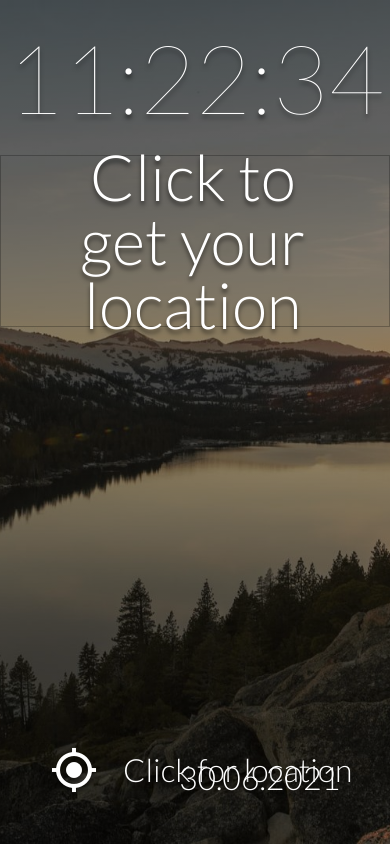
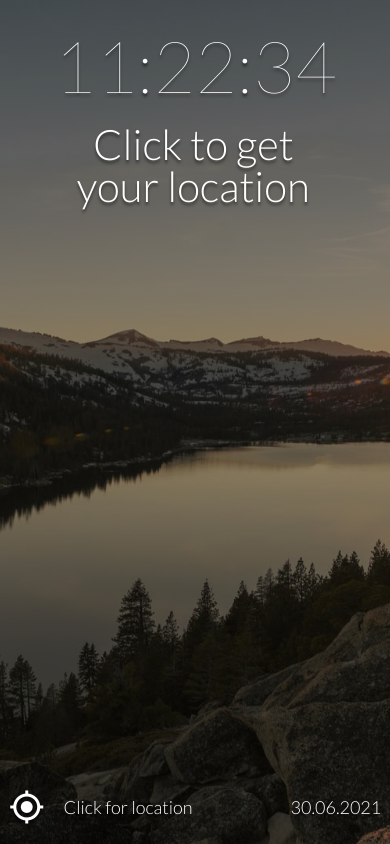
Before and after one commit to melchior2137/weather-app, a plain HTML site: page index.html in a window 390 px wide. Drawn offline with nearby package versions, Linux system fonts and the light colour scheme.

Commit message:
media queries

```diff
--- a/index.html
+++ b/index.html
@@ -6,12 +6,14 @@
     <meta http-equiv="X-UA-Compatible" content="IE=edge">
     <link href="reset.css" rel="stylesheet">
     <link href="style.css" rel="stylesheet">
+    <link href="media-query.css" rel="stylesheet">
     <link rel="preconnect" href="https://fonts.googleapis.com">
     <link rel="preconnect" href="https://fonts.gstatic.com" crossorigin>
     <link href="https://fonts.googleapis.com/css2?family=Lato:wght@100;300;400&display=swap" rel="stylesheet">
     <link
         href="https://fonts.googleapis.com/css?family=Material+Icons|Material+Icons+Outlined|Material+Icons+Two+Tone|Material+Icons+Round|Material+Icons+Sharp"
         rel="stylesheet">
+        <meta name="viewport" content="width=device-width, initial-scale=1">
 
     <title>Weather</title>
 </head>
--- /dev/null
+++ b/media-query.css
@@ -0,0 +1,39 @@
+/**
+ * Basic CSS Media Query Template
+ * TODO: I should probably use Sass...
+ * Author: Michael Vieth
+ * ------------------------------------------
+ *  Responsive Grid Media Queries - 1280, 1024, 768, 480
+ *   1280-1024   - desktop (default grid)
+ *   1024-768    - tablet landscape
+ *   768-480     - tablet
+ *   480-less    - phone landscape & smaller
+ * --------------------------------------------
+ */
+ @media all and (min-width: 1024px) and (max-width: 1280px) {
+     html{
+    zoom:0.5;
+     }
+
+ }
+
+ @media all and (min-width: 768px) and (max-width: 1024px) {
+
+    html{
+        zoom:0.8;
+         }
+ }
+
+ @media all and (min-width: 480px) and (max-width: 768px) {
+    html{
+        zoom:0.8;
+         }
+
+ }
+
+ @media all and (max-width: 480px) {
+    html{
+        zoom:0.75;
+         }
+
+ }
--- a/script.js
+++ b/script.js
@@ -369,3 +369,9 @@ else {
   document.body.style.backgroundRepeat = "no-repeat";
   document.body.style.backgroundSize = "cover";
 }
+
+
+const intervalId = window.setInterval(function(){
+  console.log("Width:" + window.innerWidth);
+  console.log("height" + window.innerHeight);
+}, 1000);
--- a/style.css
+++ b/style.css
@@ -14,33 +14,30 @@ h1 {
 
 h2 {
     font-weight: 300;
-    font-size: 64px;
+    font-size: 56px;
     text-align: center;
 }
 
 h3 {
     font-weight: 300;
-    font-size: 32px;
+    font-size: 24px;
 }
 
 h4 {
     font-weight: 300;
-    font-size: 24px;
+    font-size: 16px;
 }
 
 #curr-weather-wrapper {
     display: flex;
     justify-content: center;
     align-items: center;
-    margin-top: 30px;
-    border: 1px solid rgba(0, 0, 0, 0.25);
     height: 170px;
     transition: all 500ms ease-in-out;
 }
 
 #curr-weather-wrapper:hover{
     background: rgba(169, 169, 169, 0.2);
-    border: 1px solid rgba(0, 0, 0, 1);
 }
 
 #curr-weather-wrapper:hover #min-max-wrapper{
@@ -54,6 +51,15 @@ h4 {
     display: flex;
     justify-content: center;
     align-items: center;
+}
+
+#img-and-temp-wrapper:hover #currTemp{
+    font-size: 72px;
+}
+
+#img-and-temp-wrapper:hover #curr-weather{
+    height: 125px;
+    width: 125px;
 }
 
 #min-max-wrapper{
@@ -88,31 +94,21 @@ h4 {
     cursor: pointer;
 }
 
-#currTemp:hover{
-    font-size: 72px;
-}
-
-#curr-weather:hover {
-    height: 125px;
-    width: 125px;
-}
-
-
 #next-wrapper {
     display: flex;
     justify-content: center;
+    align-items: center;
     display: none;
 }
 
 #next-5-days {
     display: grid;
-    grid-template-columns: repeat(5, 148px);
+    grid-template-columns: repeat(5, 1fr);
     grid-template-rows: repeat(3, minmax(1fr, 100px));
     text-align: center;
     justify-items: center;
     align-items: center;
     grid-column-gap: 15px;
-    margin-top: 25px;
 }
 
 #next-5-days h3 {
@@ -124,8 +120,9 @@ h4 {
 }
 
 .img-5days {
-    width: 100px;
-    height: 100px;
+    width: 100%;
+    max-width:125px;
+    height: auto;
     margin: 0;
     padding: 0;
 }
@@ -133,8 +130,8 @@ h4 {
 #left-footer {
     display: flex;
     position: absolute;
-    bottom: 50px;
-    left: 50px
+    bottom: 3vh;
+    left: 3vw;
 }
 
 #left-footer h3 {
@@ -143,9 +140,14 @@ h4 {
 }
 
 #right-footer {
+    display:flex;
     position: absolute;
-    bottom: 50px;
-    right: 50px;
+    height: 48px;
+    bottom: 3vh;
+    right: 3vw;
+}
+#right-footer h3{
+    align-self: center;
 }
 
 .material-icons-outlined.md-48 {
```
